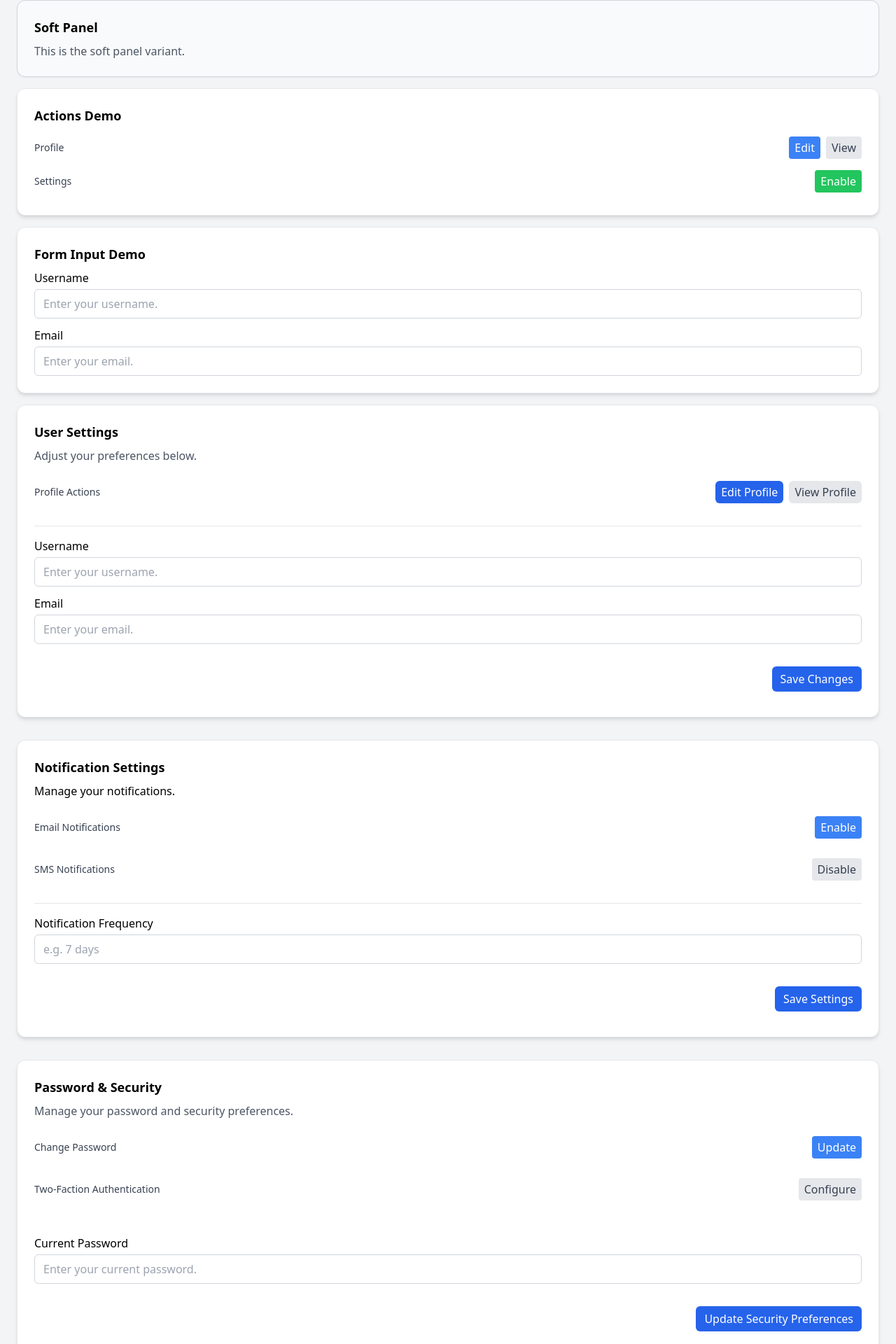
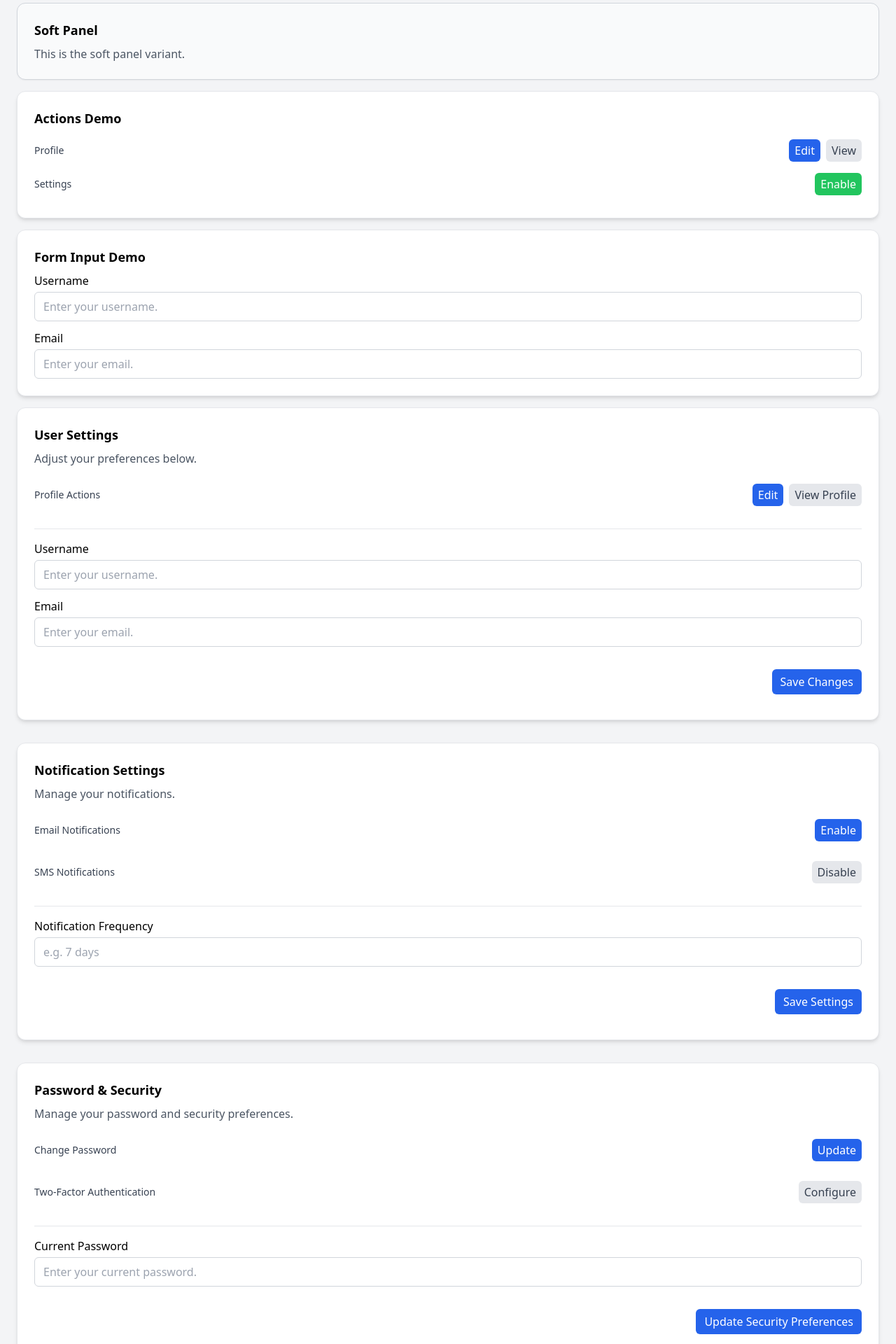
Before and after one commit to gaiabulbanix/react-onboarding-projects-v3, a React (Vite) app in the folder r9-tailwind-foundations/: page / in a window 1280 px wide. Shown: the part 142-2062 px from the top of the page at 70% size. Built offline with nearby package versions, Linux system fonts and the light colour scheme.

Commit message:
feat: updated button scaffold for success, updated global app and page styling and spacing consistency

```diff
--- a/r9-tailwind-foundations/src/App.jsx
+++ b/r9-tailwind-foundations/src/App.jsx
@@ -4,6 +4,7 @@ import FormInput from "./components/scaffold/FormInput";
 import SettingsPanel from "./pages/SettingsPanel";
 import NotificationSettings from "./pages/NotificationSettings";
 import PasswordSecurity from "./pages/PasswordSecurity";
+import Button from "./components/scaffold/Button";
 
 export default function App() {
   return (
@@ -12,24 +13,37 @@ export default function App() {
         <p className="text-gray-600">This is the default panel variant.</p>
       </Panel>
 
-      <Panel title="Soft Panel" variant="soft" className="mt-2">
+      <Panel title="Soft Panel" variant="soft" className="mt-3">
         <p className="text-gray-600">This is the soft panel variant.</p>
       </Panel>
 
       <Panel title="Actions Demo" className="mt-4">
         <ActionRow label="Profile">
-          <button className="px-2 py-1 bg-blue-500 text-white rounded">Edit</button>
-          <button className="px-2 py-1 bg-gray-200 text-gray-700 rounded">View</button>
+          <Button size="sm">
+            Edit
+          </Button>
+          <Button size="sm" variant="secondary">
+            View
+          </Button>
         </ActionRow>
 
         <ActionRow label="Settings">
-          <button className="px-2 py-1 bg-green-500 text-white rounded">Enable</button>
+          <Button size="sm" variant="success">
+            Enable
+          </Button>
         </ActionRow>
       </Panel>
 
       <Panel title="Form Input Demo" className="mt-4">
-        <FormInput label="Username" placeholder="Enter your username." />
-        <FormInput label="Email" placeholder="Enter your email." className="mt-3" />
+        <FormInput
+          label="Username"
+          placeholder="Enter your username."
+        />
+        <FormInput
+          label="Email"
+          placeholder="Enter your email."
+          className="mt-3"
+        />
       </Panel>
 
       <SettingsPanel />
--- a/r9-tailwind-foundations/src/components/scaffold/Button.jsx
+++ b/r9-tailwind-foundations/src/components/scaffold/Button.jsx
@@ -12,6 +12,7 @@ export default function Button({
         primary: "bg-blue-600 text-white hover:bg-blue-700",
         secondary: "bg-gray-200 text-gray-700 hover:bg-gray-300",
         danger: "bg-red-500 text-white hover:bg-red-600",
+        success: "bg-green-500 text-white hover:bg-green-600"
     }
 
     const sizeStyles = {
--- a/r9-tailwind-foundations/src/pages/NotificationSettings.jsx
+++ b/r9-tailwind-foundations/src/pages/NotificationSettings.jsx
@@ -1,32 +1,37 @@
 import Panel from "../components/scaffold/Panel";
 import ActionRow from "../components/scaffold/ActionRow";
 import FormInput from "../components/scaffold/FormInput";
+import Button from "../components/scaffold/Button";
 
 export default function NotificationSettings() {
     return (
         <div className="py-4">
             <Panel title="Notification Settings">
-                <p>Manage your notifications.</p>
+                <p className="text-gray-600">Manage your notifications.</p>
+
                 <ActionRow label="Email Notifications" className="mt-4">
-                    <button className="px-2 py-1 bg-blue-500 text-white rounded">
+                    <Button size="sm">
                         Enable
-                    </button>
+                    </Button>
                 </ActionRow>
+
                 <ActionRow label="SMS Notifications" className="mt-3">
-                    <button className="px-2 py-1 bg-gray-200 text-gray-700 rounded">
+                    <Button size="sm" variant="secondary">
                         Disable
-                    </button>
+                    </Button>
                 </ActionRow>
-                <div className="mt-6 mb-2 h-px bg-gray-200" />
+
+                <div className="mt-6 h-px bg-gray-200" />
+
                 <FormInput
                     label="Notification Frequency"
                     placeholder="e.g. 7 days"
                     className="mt-4"
                 />
-                <ActionRow label="" className="mt-6 mb-1">
-                    <button className="px-3 py-1.5 bg-blue-600 text-white rounded-md">
+                <ActionRow className="mt-6 mb-1">
+                    <Button>
                         Save Settings
-                    </button>
+                    </Button>
                 </ActionRow>
             </Panel>
         </div >
--- a/r9-tailwind-foundations/src/pages/PasswordSecurity.jsx
+++ b/r9-tailwind-foundations/src/pages/PasswordSecurity.jsx
@@ -1,32 +1,37 @@
 import Panel from "../components/scaffold/Panel";
 import ActionRow from "../components/scaffold/ActionRow";
 import FormInput from "../components/scaffold/FormInput";
+import Button from "../components/scaffold/Button";
 
 export default function PasswordSecurity() {
     return (
         <div className="py-4">
             <Panel title="Password & Security">
                 <p className="text-gray-600">Manage your password and security preferences.</p>
+
                 <ActionRow label="Change Password" className="mt-4">
-                    <button className="px-2 py-1 bg-blue-500 text-white rounded">
+                    <Button size="sm">
                         Update
-                    </button>
+                    </Button>
                 </ActionRow>
-                <ActionRow label="Two-Faction Authentication" className="mt-3">
-                    <button className="px-2 py-1 bg-gray-200 text-gray-700 rounded">
+
+                <ActionRow label="Two-Factor Authentication" className="mt-3">
+                    <Button size="sm" variant="secondary">
                         Configure
-                    </button>
+                    </Button>
                 </ActionRow>
-                <div className="mt-6 mb-2 h-px bg-ray-200"></div>
+
+                <div className="mt-6 h-px bg-gray-200" />
+
                 <FormInput
                     label="Current Password"
                     placeholder="Enter your current password."
                     className="mt-4"
                 />
-                <ActionRow label="" className="mt-6 mb-1">
-                    <button className="px-3 py-1.5 bg-blue-600 text-white rounded-md">
+                <ActionRow className="mt-6 mb-1">
+                    <Button>
                         Update Security Preferences
-                    </button>
+                    </Button>
                 </ActionRow>
             </Panel>
         </div >
--- a/r9-tailwind-foundations/src/pages/SettingsPanel.jsx
+++ b/r9-tailwind-foundations/src/pages/SettingsPanel.jsx
@@ -11,18 +11,26 @@ export default function SettingsPanel() {
 
                 <ActionRow label="Profile Actions" className="mt-4">
                     <Button size="sm">
-                        Edit Profile
+                        Edit
                     </Button>
                     <Button size="sm" variant="secondary">
                         View Profile
                     </Button>
                 </ActionRow>
-                <div className="mt-6 mb-2 h-px bg-gray-200" />
-                <FormInput label="Username" placeholder="Enter your username." className="mt-4">
-                </FormInput>
-                <FormInput label="Email" placeholder="Enter your email." className="mt-3 mb-2">
-                </FormInput>
-                <ActionRow label="" className="mt-6 mb-1">
+
+                <div className="mt-6 h-px bg-gray-200" />
+
+                <FormInput
+                    label="Username"
+                    placeholder="Enter your username."
+                    className="mt-4"
+                />
+                <FormInput
+                    label="Email"
+                    placeholder="Enter your email."
+                    className="mt-3"
+                />
+                <ActionRow className="mt-6 mb-1">
                     <Button>
                         Save Changes
                     </Button>
```
Also changed, not shown: r9-tailwind-foundations/src/components/scaffold/README.md.
